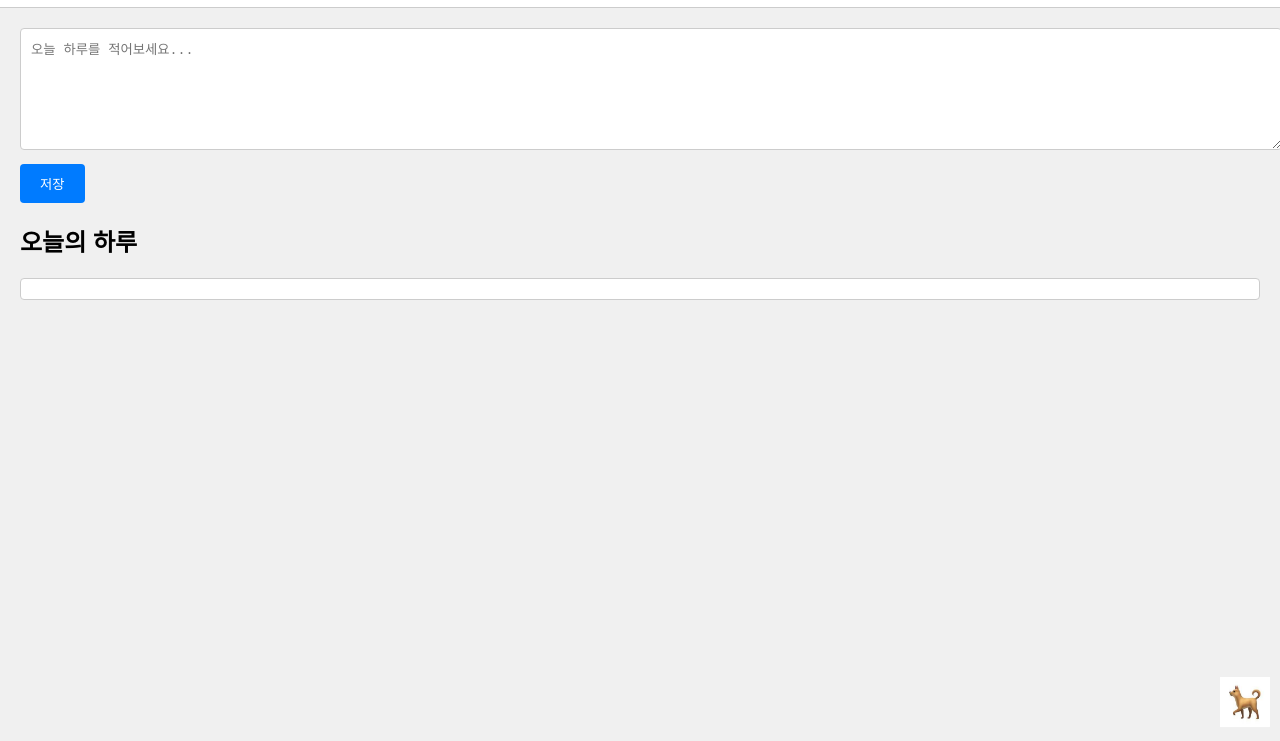
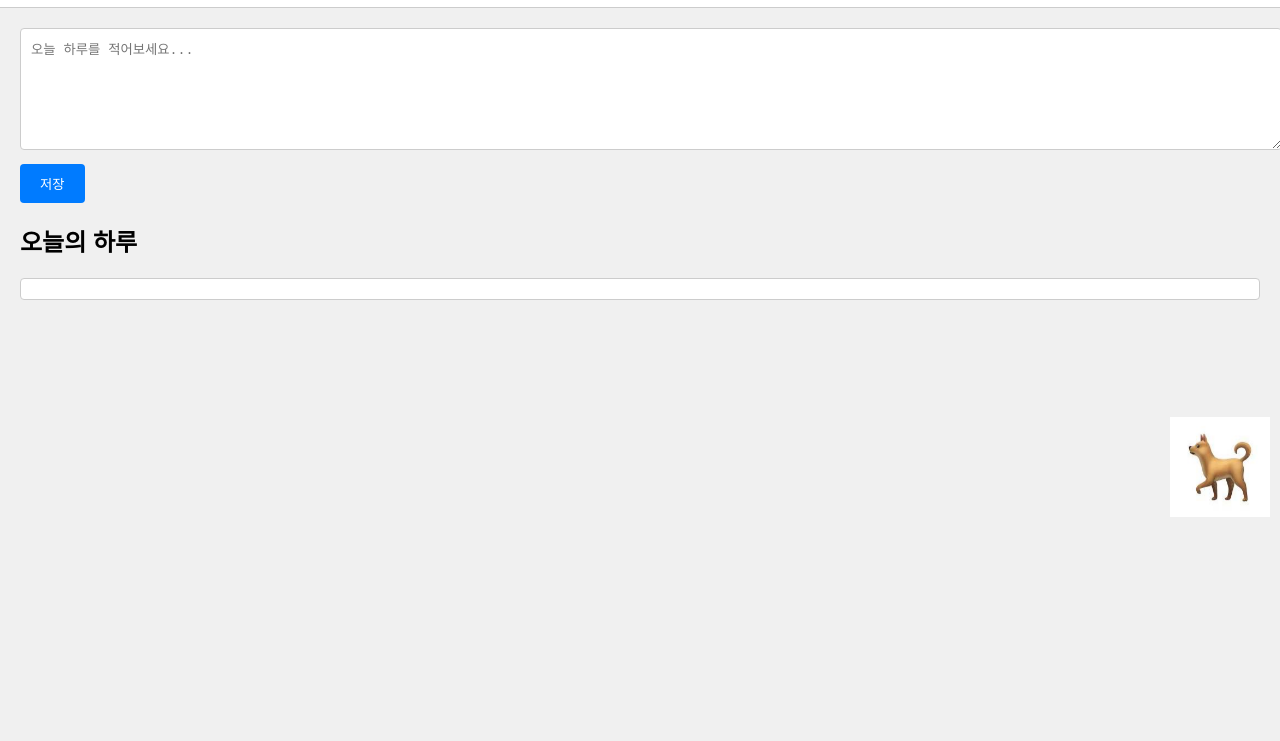
Before and after one commit to 1msuk/-, a plain HTML site: page 데이 인 마이 라이프/index.html in a window 1280 px wide. Shown: the part 59-800 px from the top of the page. Drawn offline with Linux system fonts and the light colour scheme.

Commit message:
Update styles.css

```diff
--- a/데이 인 마이 라이프/styles.css
+++ b/데이 인 마이 라이프/styles.css
@@ -14,6 +14,12 @@ header {
 }
 
 header h1 {
+    .nanum-pen-script-regular
+    {
+        font-family: "Nanum Pen Script", cursive;
+        font-weight: 400;
+        font-style: normal;
+    }
     color: #000;
     margin: 0;
 }
@@ -66,11 +72,11 @@ main {
 
 footer {
     position: fixed;
-    bottom: 10px;
+    bottom: 220px;
     right: 10px;
 }
 
 .dog-emoji {
-    width: 50px;
-    height: 50px;
+    width: 100px;
+    height: 100px;
 }
```
